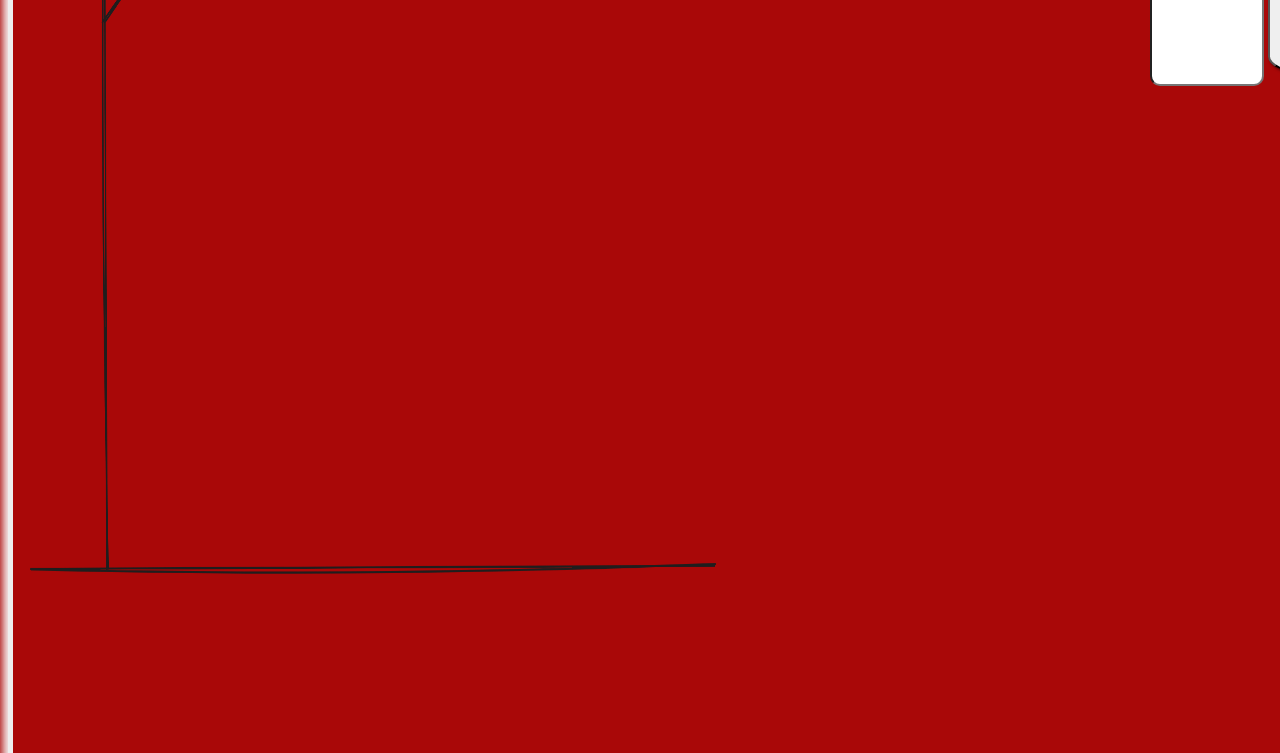
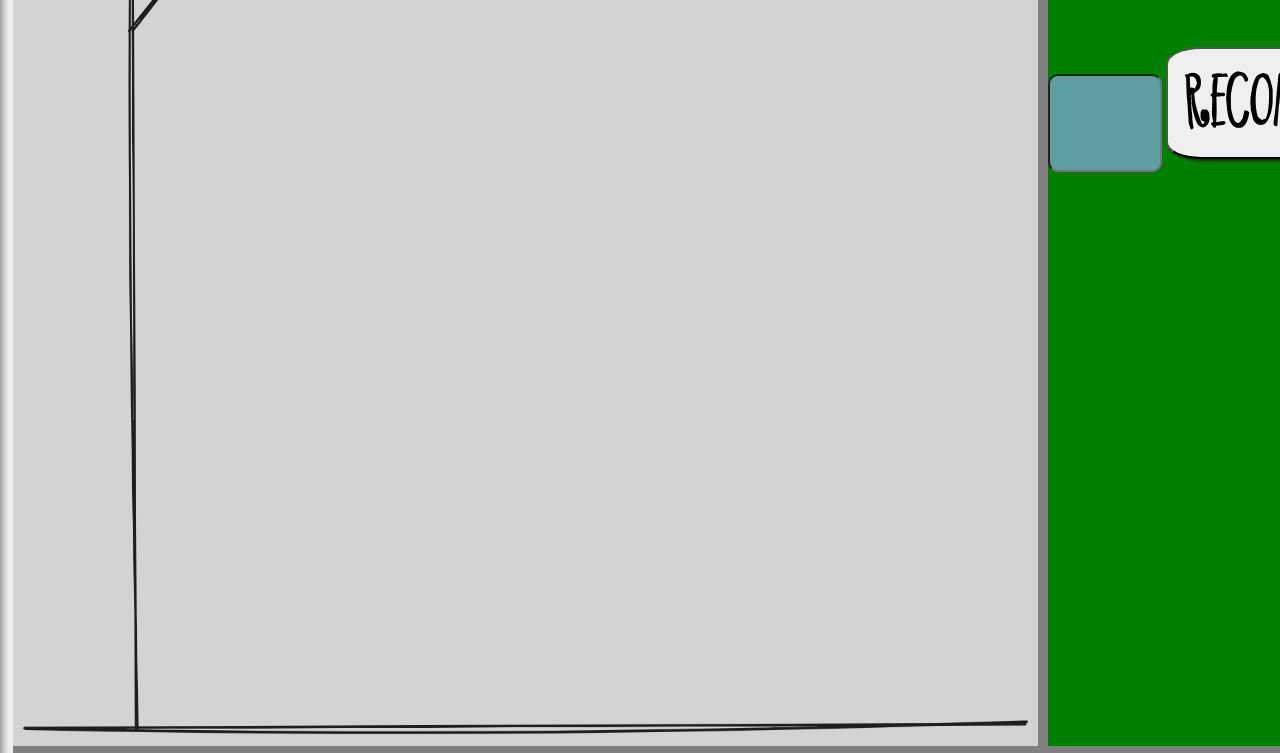
Before and after one commit to nicolepaloschi/jogo-da-forca, a plain HTML site: page index.html in a window 1280 px wide. Shown: the part 338-1091 px from the top of the page. Drawn offline with Linux system fonts and the light colour scheme.

Commit message:
grid layout changes

```diff
--- a/index.html
+++ b/index.html
@@ -12,19 +12,19 @@
         <header>
             <h1>Jogo da Forca</h1>
         </header>
-        <!--<section>-->
         <div id="container">
             <img id="image" src="./images/f0.png" title="Jogo da Forca" alt="forca"></img>
+            <aside>
                 <h2 id="category"></h2>
+                <input oninput="handleInput(this)" id="input" type="text" value="">
+                <button onclick="window.location.reload()">Recomeçar</button>
+            </aside>
             <div id="correctCharsContainer"></div>
-                <div id="error">
+            <div id="errorContainer">
                 <div id="errorCount" class="errors">Erros:&nbsp;</div>
                 <div id="errors" class="errors"></div>
-                    <input oninput="handleInput(this)" id="input" type="text" value="">
-                    <button onclick="window.location.reload()">Recomeçar</button>
             </div>
         </div>
-        <!--</section>-->
         <footer>
             <p>© Alunos de Tads Univel</p>
         </footer>
--- a/style.css
+++ b/style.css
@@ -7,7 +7,7 @@
 }
 
 body {
-  background: #a90808;
+  background: gray;
   font: "dk_hangmans_delight";
   font-weight: bold;
 }
@@ -45,27 +45,26 @@
   width: 1500px;
   height: 1200px;
   display: grid;
-  grid-template-columns: repeat(4, 1fr);
-  grid-template-rows: repeat(4 1fr);
-  gap: 0px;
-  justify-items: center;
+  grid-template-columns: 2fr 1fr;
+  grid-template-rows: 3fr 1fr;
+  grid-gap: 10px;
   border: 5px outset;
   border-radius: 10%;
-  margin-left: auto;
-  margin-right: auto;
+  margin: 0 auto;
   box-shadow: 5px 5px 10px #c1c1c1, -5px -5px 10px #ffffff;
 }
 
 img {
-  grid-area: 1 / 1 / 2 / 4;
-  justify-self: left;
-  width: 700px;
-  height: 700px;
-  margin: 30px 10px 10px;
+  background-color: lightgray;
+  width: 100%;
+  height: 100%;
+}
+
+aside {
+  background-color: green;
 }
 
 #category {
-  grid-area: 1 / 3 / 2 / 4;
   justify-self: center;
   font-family: "dk_hangmans_delightregular";
   font-size: 64px;
@@ -73,11 +72,10 @@
 }
 
 #correctCharsContainer {
-  grid-area: 2 / 1 / 3 / 4;
+  background-color: blue;
 }
 
 .correctChar {
-  width: 45px;
   font-size: 50pt;
   font-family: "dk_hangmans_delightregular";
   letter-spacing: 30px;
@@ -85,14 +83,11 @@
   margin: 2px;
 }
 
-#error {
-  /* Não sei o que fazer aqui */
-  /* Esse é o elemento pai que impede as grid-areas daqui pra frente */
+#errorContainer {
+  background-color: cyan;
 }
 
 #error > #errorCount.errors {
-  grid-area: 3 / 1 / 4 / 2;
-  background-color: cyan;
   color: white;
   font-size: 64px;
   margin: 10px; /* ajustar esse valor*/
@@ -101,7 +96,6 @@
 }
 
 #error.errors {
-  grid-area: 3 / 3 / 4 / 4;
   width: 200px;
   background-color: lawngreen;
   /* justify-self: end;
@@ -115,8 +109,8 @@
   /*margin: 30px;*/
 }
 
-#error input {
-  grid-area: 3 / 3 / 4 / 4;
+aside input {
+  background-color: cadetblue;
   align-self: center;
   width: 100px;
   height: 84px;
```
Lines whose indentation alone changed are shown as unchanged.
